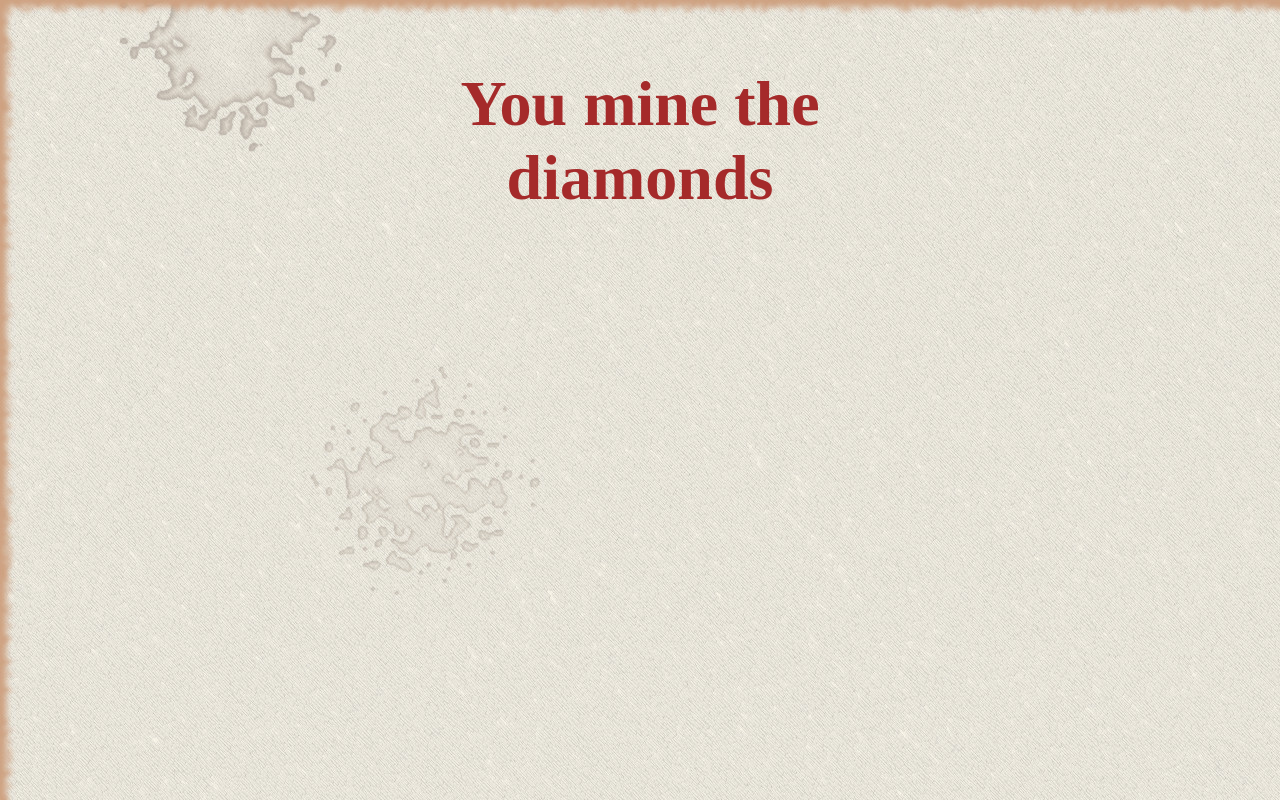
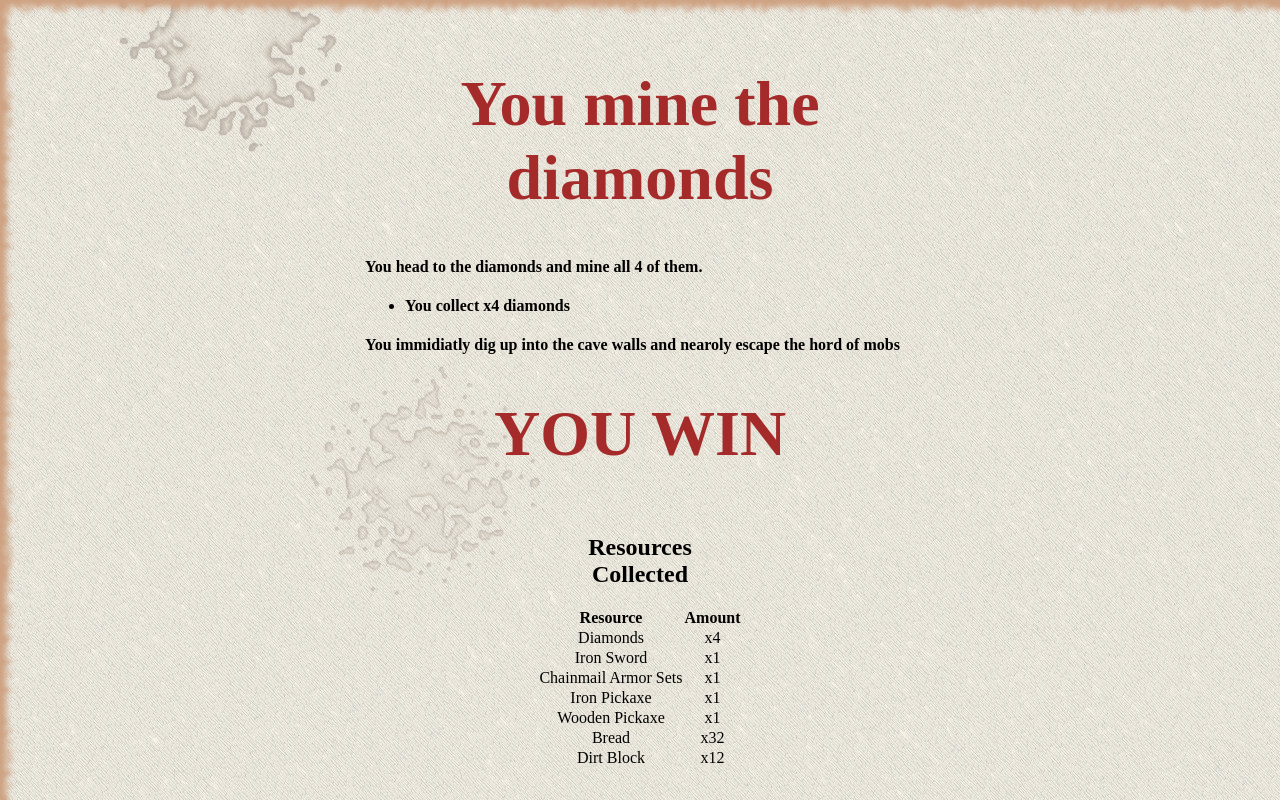
Before and after one commit to IACS-26-27/web-design-1-cyoa-group-2, a website: page Story/Minethediamonds.html in a window 1280 px wide. Drawn offline with Linux system fonts and the light colour scheme.

Commit message:
Finished the table and correct ending

```diff
--- a/Story/Minethediamonds.html
+++ b/Story/Minethediamonds.html
@@ -5,3 +5,49 @@
   </head>
   <body>
     <h1>You mine the diamonds</h1>
+<h4> You head to the diamonds and mine all 4 of them. </h4>
+<h4> <ul>
+  <li> You collect x4 diamonds </li>
+</ul></h4>
+<h4> You immidiatly dig up into the cave walls and nearoly escape the hord of mobs</h4>
+ <h1 style="text-align: center;">YOU WIN</h1>
+
+ <table style="margin: 0 auto; text-align: center; border-collapse: collapse;">
+  <caption><h2>Resources Collected</h2></caption>
+  <!-- helped center the table-->
+  <tr>
+     <th>Resource</th>
+     <th>Amount</th>
+   </tr>
+   <tr>
+     <td>Diamonds</td>
+     <td>x4</td>
+   </tr>
+<tr>
+     <td>Iron Sword</td>
+     <td>x1</td>
+   </tr>
+   <tr>
+     <td>Chainmail Armor Sets</td>
+     <td>x1</td>
+   </tr>
+   <tr>
+     <td>Iron Pickaxe</td>
+     <td>x1</td>
+   </tr>
+   <tr>
+     <td>Wooden Pickaxe</td>
+     <td>x1</td>
+   </tr>
+   <tr>
+     <td>Bread</td>
+     <td>x32</td>
+   </tr>
+   <tr>
+     <td>Dirt Block</td>
+     <td>x12</td>
+   </tr>
+ </table>
+
+  </body>
+  </html>
```
Also changed, not shown: Story/Furtherintothecave.html (line endings or trailing spaces).
